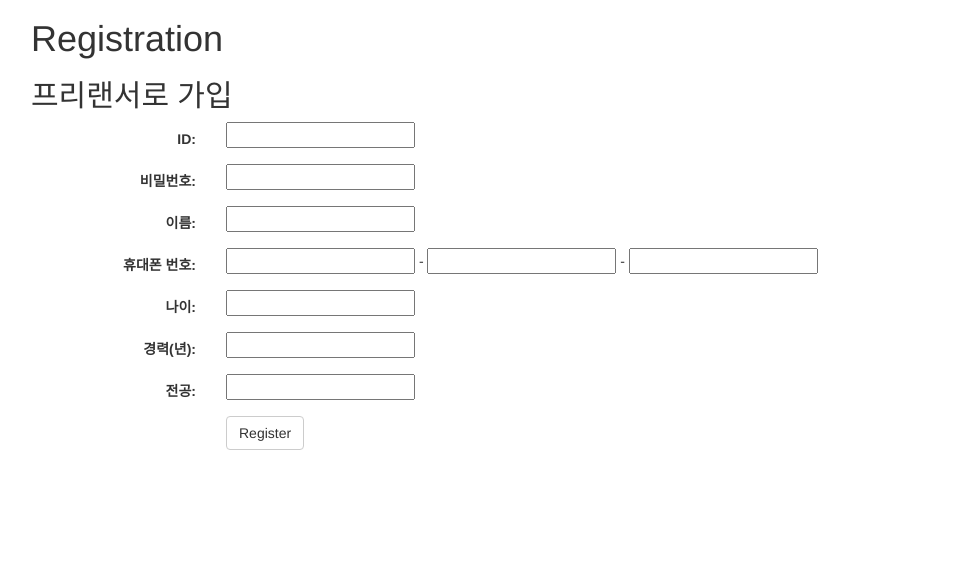
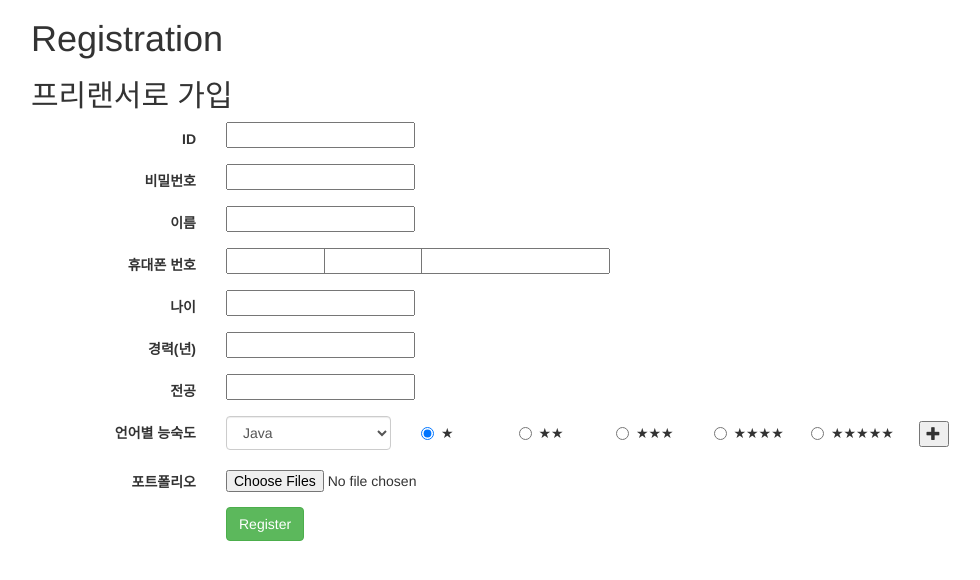
Before and after one commit to mint3759/headhunt, a Django app: template templates/registration/register_freelancer.html in a window 1280 px wide. Shown: the part 51-631 px from the top of the page, without its empty margins (39-1019 px from the left). Run offline with Django 3.2, Linux system fonts and the light colour scheme; the template is opened without the code that fills it, so the values that code supplies are empty, except form fields; tables that the repository leaves empty hold one stand-in row (values such as "Sample post"); form fields are guessed from the names that the template uses; some libraries are stand-ins or nearby versions.

Commit message:
freelancer 회원가입 수정
자바스크립트 추가(추후 수정 예정)

```diff
--- a/templates/headhunt/base.html
+++ b/templates/headhunt/base.html
@@ -5,6 +5,8 @@
     <link href="{% static 'css/bootstrap.min.css' %}" rel="stylesheet">
     <meta charset="UTF-8">
     <title>Headhunter</title>
+    {% block javascript_head %}
+    {% endblock %}
 </head>
 <body>
     <nav class="navbar navbar-inverse navbar-fixed-top">
@@ -60,7 +62,7 @@
 
     <script src="{% static 'js/jquery-1.12.4.min.js' %}"></script>
     <script src="{% static 'js/bootstrap.min.js' %}"></script>
-    {% block javascript %}
+    {% block javascript_tail %}
     {% endblock %}
 </body>
 </html>
--- a/templates/registration/register_freelancer.html
+++ b/templates/registration/register_freelancer.html
@@ -6,55 +6,153 @@
     <form class="form-horizontal" method = "POST">
         {% csrf_token %}
         <div class="form-group">
-            <label class="control-label col-sm-2">ID:</label>
-            <div class="col-sm-10">
+            <label class="control-label col-sm-2">ID</label>
+            <div class="col-sm-2">
               {{ form.id }}
             </div>
         </div>
         <div class="form-group">
-            <label class="control-label col-sm-2">비밀번호:</label>
-            <div class="col-sm-10">
+            <label class="control-label col-sm-2">비밀번호</label>
+            <div class="col-sm-2">
               {{ form.pw }}
             </div>
         </div>
         <div class="form-group">
-            <label class="control-label col-sm-2">이름:</label>
-            <div class="col-sm-10">
+            <label class="control-label col-sm-2">이름</label>
+            <div class="col-sm-2">
               {{ form.uname }}
             </div>
         </div>
         <div class="form-group">
-            <label class="control-label col-sm-2">휴대폰 번호:</label>
-            <div class="col-sm-10">
+            <label class="control-label col-sm-2">휴대폰 번호</label>
+            <div class="col-sm-1">
                 {{ form.phone_num_0 }}
-                <span> - </span>
+            </div>
+            <div class="col-sm-1">
                 {{ form.phone_num_1 }}
-                <span> - </span>
+            </div>
+            <div class="col-sm-1">
                 {{ form.phone_num_2 }}
             </div>
         </div>
         <div class="form-group">
-            <label class="control-label col-sm-2">나이:</label>
-            <div class="col-sm-10">
+            <label class="control-label col-sm-2">나이</label>
+            <div class="col-sm-2">
               {{ form.age }}
             </div>
         </div>
         <div class="form-group">
-            <label class="control-label col-sm-2">경력(년):</label>
-            <div class="col-sm-10">
+            <label class="control-label col-sm-2">경력(년)</label>
+            <div class="col-sm-2">
               {{ form.exp }}
             </div>
         </div>
         <div class="form-group">
-            <label class="control-label col-sm-2">전공:</label>
-            <div class="col-sm-10">
+            <label class="control-label col-sm-2">전공</label>
+            <div class="col-sm-2">
               {{ form.major }}
+            </div>
+        </div>
+        <div class="form-group" id="lang_freq">
+            <label class="control-label col-sm-2">언어별 능숙도</label>
+            <div name="langchoice">
+                <div class="col-sm-2">
+                    <select class="form-control" id="id_language">
+                        <option>﻿Java</option>
+                        <option>Python</option>
+                        <option>C</option>
+                        <option>C++</option>
+                        <option>Java</option>
+                        <option>PyPy</option>
+                        <option>Ruby</option>
+                        <option>Kotlin</option>
+                        <option>Swift</option>
+                        <option>Text</option>
+                        <option>C#</option>
+                        <option>node.js</option>
+                        <option>Go</option>
+                        <option>D</option>
+                        <option>F#</option>
+                        <option>PHP</option>
+                        <option>Rust</option>
+                        <option>Pascal</option>
+                        <option>Lua</option>
+                        <option>Perl</option>
+                        <option>R</option>
+                        <option>Objective-C</option>
+                        <option>Objective-C++</option>
+                        <option>Golfscript</option>
+                        <option>Assembly (32bit)</option>
+                        <option>Assembly (64bit)</option>
+                        <option>VB.NET</option>
+                        <option>Bash</option>
+                        <option>Fortran</option>
+                        <option>Scheme</option>
+                        <option>Ada</option>
+                        <option>awk</option>
+                        <option>OCaml</option>
+                        <option>Brainfuck</option>
+                        <option>Whitespace</option>
+                        <option>Tcl</option>
+                        <option>Rhino</option>
+                        <option>Cobol</option>
+                        <option>Pike</option>
+                        <option>sed</option>
+                        <option>Boo</option>
+                        <option>Intercal</option>
+                        <option>bc</option>
+                        <option>Nemerl</option>
+                        <option>Cobra</option>
+                        <option>Algol</option>
+                        <option>Befunge</option>
+                        <option>Haxe</option>
+                        <option>LOLCODE</option>
+                        <option>아희</option>
+                    </select>
+                </div>
+                <div class="col-sm-1">
+                    <label class="radio-inline"><input type="radio" name="optradio" value="1.0"checked>★</label>
+                </div>
+                <div class="col-sm-1">
+                    <label class="radio-inline"><input type="radio" name="optradio" value="2.0">★★</label>
+                </div>
+                <div class="col-sm-1">
+                    <label class="radio-inline"><input type="radio" name="optradio" value="3.0">★★★</label>
+                </div>
+                <div class="col-sm-1">
+                    <label class="radio-inline"><input type="radio" name="optradio" value="4.0">★★★★</label>
+                </div>
+                <div class="col-sm-1">
+                    <label class="radio-inline"><input type="radio" name="optradio" value="5.0">★★★★★</label>
+                </div>
+            </div>
+            <div class="col-sm-1">
+                <button id = "add_lang" type = "button" class=""btn btn-default btn-xs  style="margin-top:5px; margin-left:10px;"><span class="glyphicon glyphicon-plus"></span></button>
+            </div>
+        </div>
+        <div class="form-group">
+            <label class="control-label col-sm-2">포트폴리오</label>
+            <div class="col-sm-2">
+                <input type="file" id="portfolio1" class="form-control-file" style="margin-top:5px;" multiple>
             </div>
         </div>
         <div class="form-group">
             <div class="col-sm-offset-2 col-sm-10">
-              <button type="submit" class="btn btn-default">Register</button>
+                <button type="submit" class="btn btn-success btn-md">Register</button>
             </div>
         </div>
     </form>
 {% endblock %}
+
+{% block javascript_tail %}
+<script type="text/javascript">
+
+$(function(){
+    var $cloned = $('div[name=langchoice]').clone();
+    $('#add_lang').click(function(){
+        alert(JSON.stringify($cloned));
+        //$cloned.appendTo('#lang_freq');
+    });
+});
+</script>
+{% endblock %}
```
Also changed, not shown: forms.py (+54 -15 lines).
